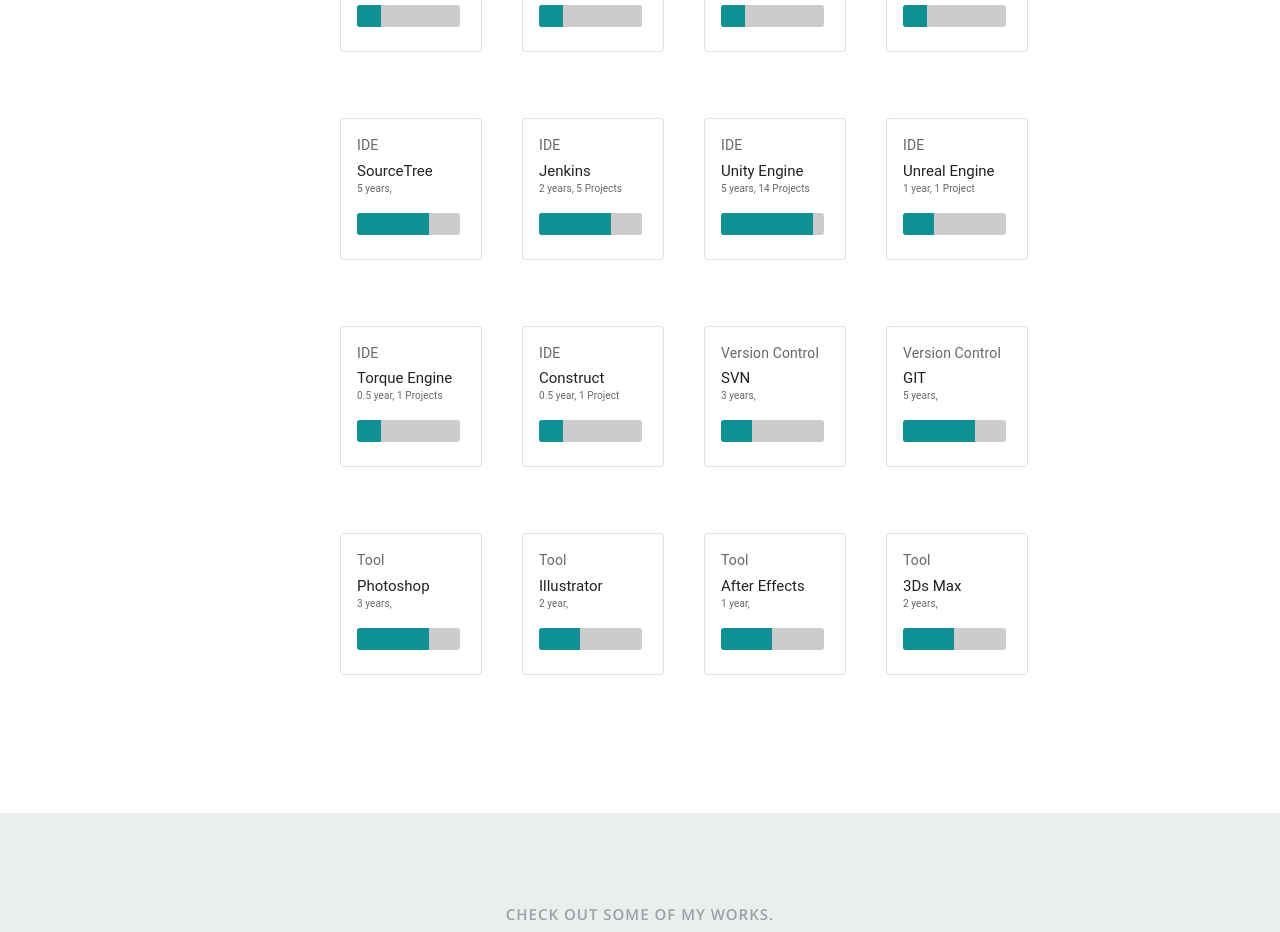
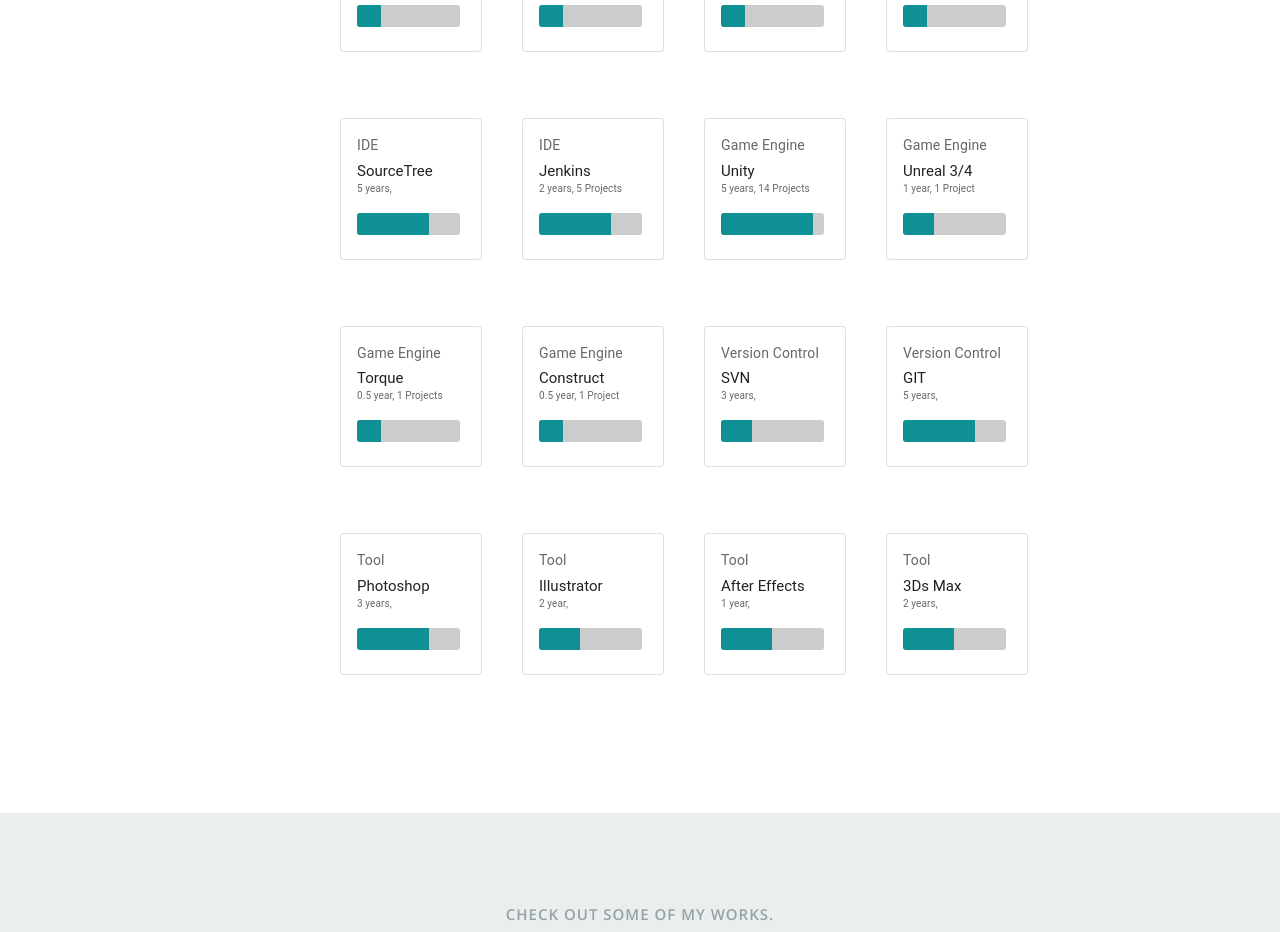
Before and after one commit to lowbl-daniel/lowbl-daniel.github.io, a React (Create React App) app: page / in a window 1280 px wide. Shown: the part 5000-5932 px from the top of the page. Built offline with nearby package versions, Linux system fonts and the light colour scheme.

Commit message:
modified game engine definition.

```diff
--- a/public/css/layout.css
+++ b/public/css/layout.css
@@ -433,12 +433,12 @@
   	-webkit-animation: jquery 2s ease;
 }
 .c {
-   width: 80%;
+   width: 60%;
    -moz-animation: c 2s ease;
    -webkit-animation: c 2s ease;
 }
 .cplusplus {
-   width: 85%;
+   width: 75%;
    -moz-animation: c 2s ease;
    -webkit-animation: c 2s ease;
 }
--- a/src/resumeData.js
+++ b/src/resumeData.js
@@ -166,28 +166,28 @@
         "barclass":"jenkins",
       },
       {
-        "type":"IDE",
-        "skillname":"Unity Engine",
+        "type":"Game Engine",
+        "skillname":"Unity",
         "duration":"5 years",
         "projectcount":"14 Projects",
         "barclass":"unityge",
       },
       {
-        "type":"IDE",
-        "skillname":"Unreal Engine",
+        "type":"Game Engine",
+        "skillname":"Unreal 3/4",
         "duration":"1 year",
         "projectcount":"1 Project",
         "barclass":"unrealge",
       },
       {
-        "type":"IDE",
-        "skillname":"Torque Engine",
+        "type":"Game Engine",
+        "skillname":"Torque",
         "duration":"0.5 year",
         "projectcount":"1 Projects",
         "barclass":"torquege",
       },
       {
-        "type":"IDE",
+        "type":"Game Engine",
         "skillname":"Construct",
         "duration":"0.5 year",
         "projectcount":"1 Project",
```
